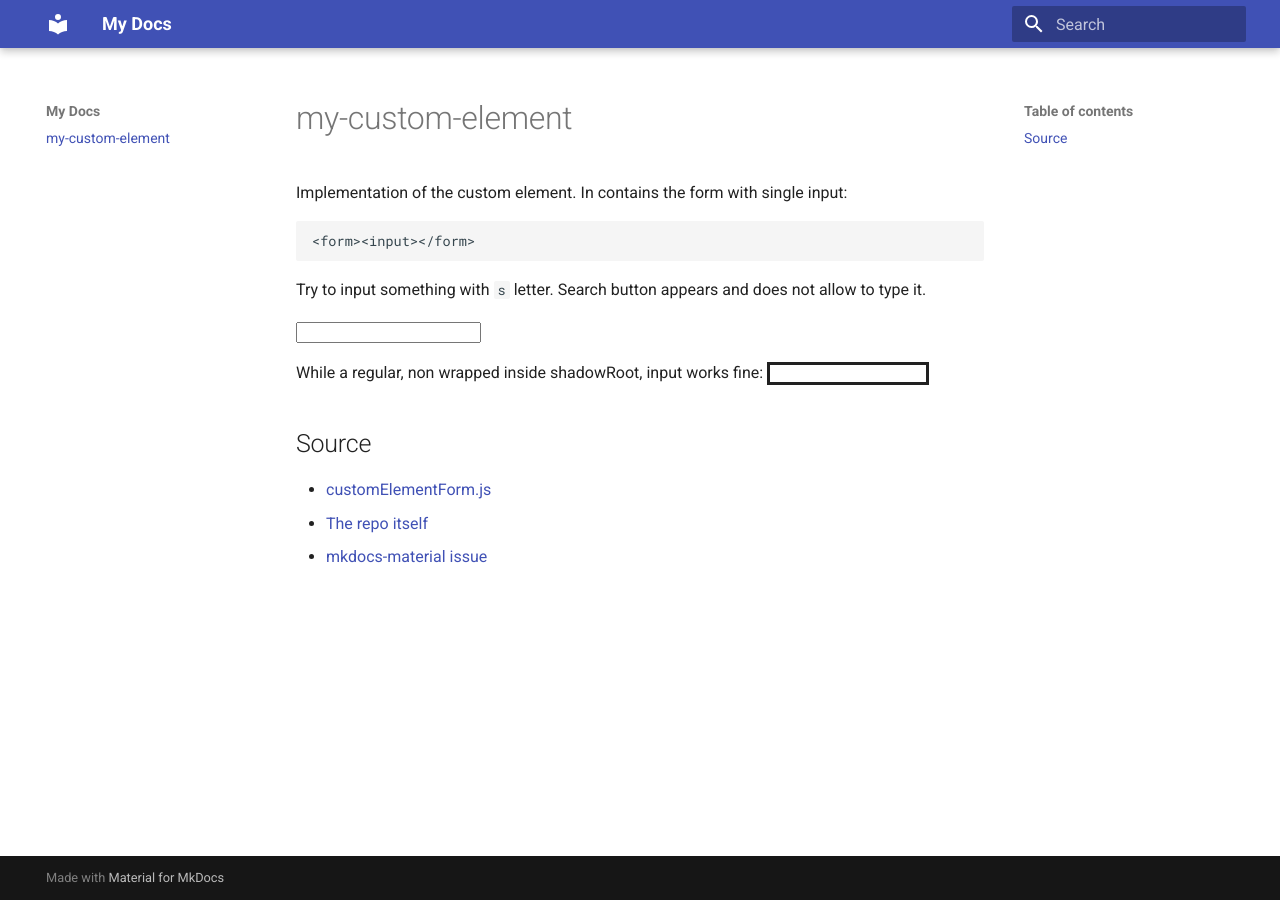
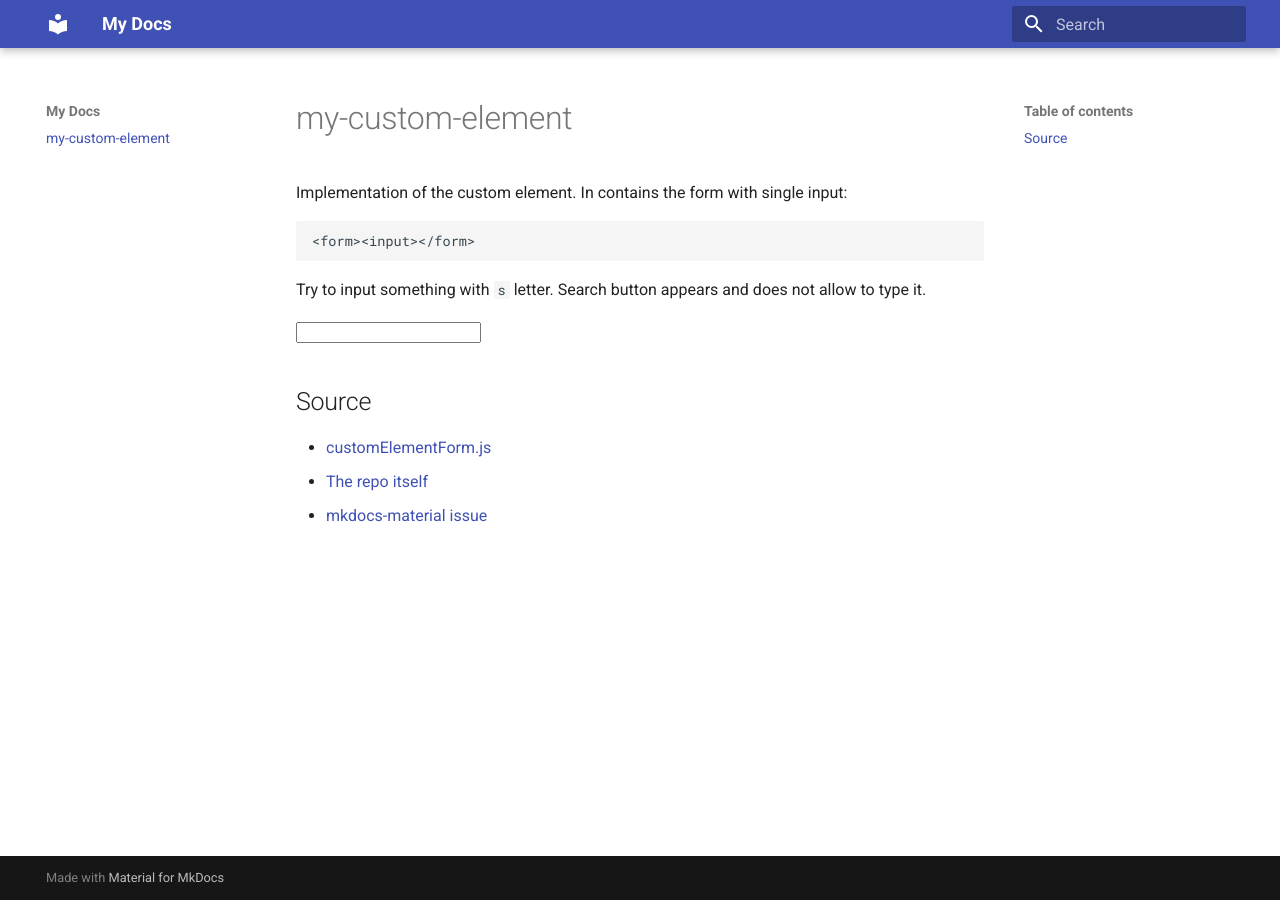
Before and after one commit to vtsvetkov-splunk/mkdocs-material-custom-element-demo, an MkDocs documentation site: the page built from docs/index.md, in a window 1280 px wide. Built offline with MkDocs 1.6.1 and Material for MkDocs 9.7.7, drawn with Linux system fonts in a browser that asks for light colours.

Commit message:
clean up

```diff
--- a/docs/index.md
+++ b/docs/index.md
@@ -10,9 +10,6 @@ Try to input something with `s` letter. Search button appears and does not allow
 <my-custom-element></my-custom-element>
 
 
-While a regular, non wrapped inside shadowRoot, input works fine:
-<input style="border: solid;">
-
 ## Source
 - [customElementForm.js](https://github.com/vtsvetkov-splunk/mkdocs-material-custom-element-demo/blob/main/docs/javascripts/customElementForm.js)
 - [The repo itself](https://github.com/vtsvetkov-splunk/mkdocs-material-custom-element-demo)
```
